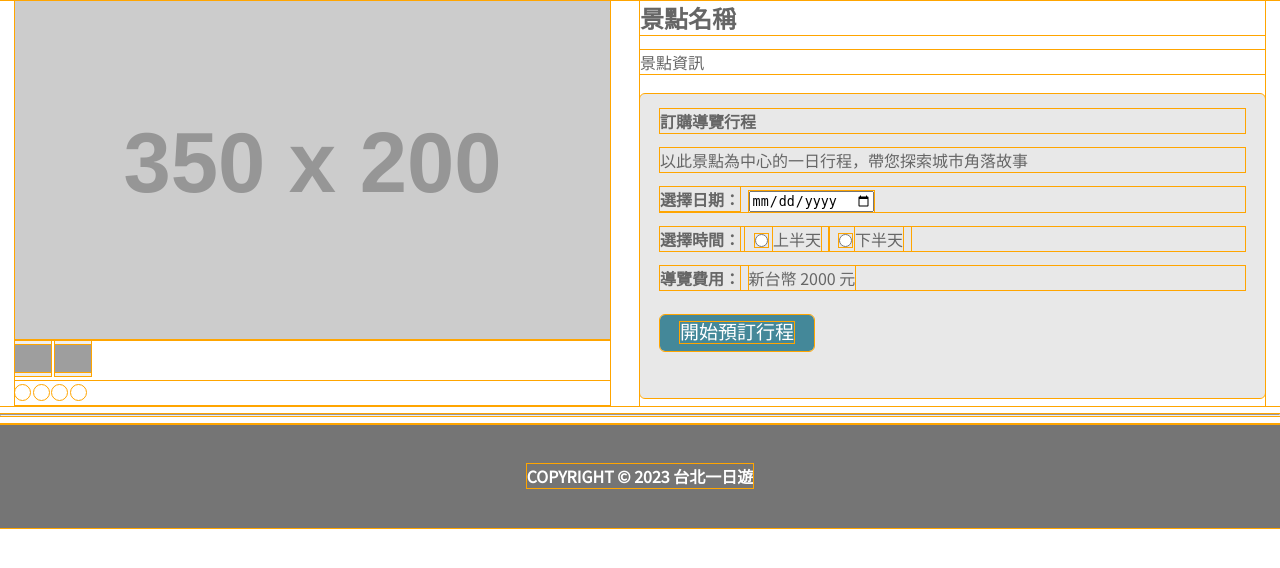
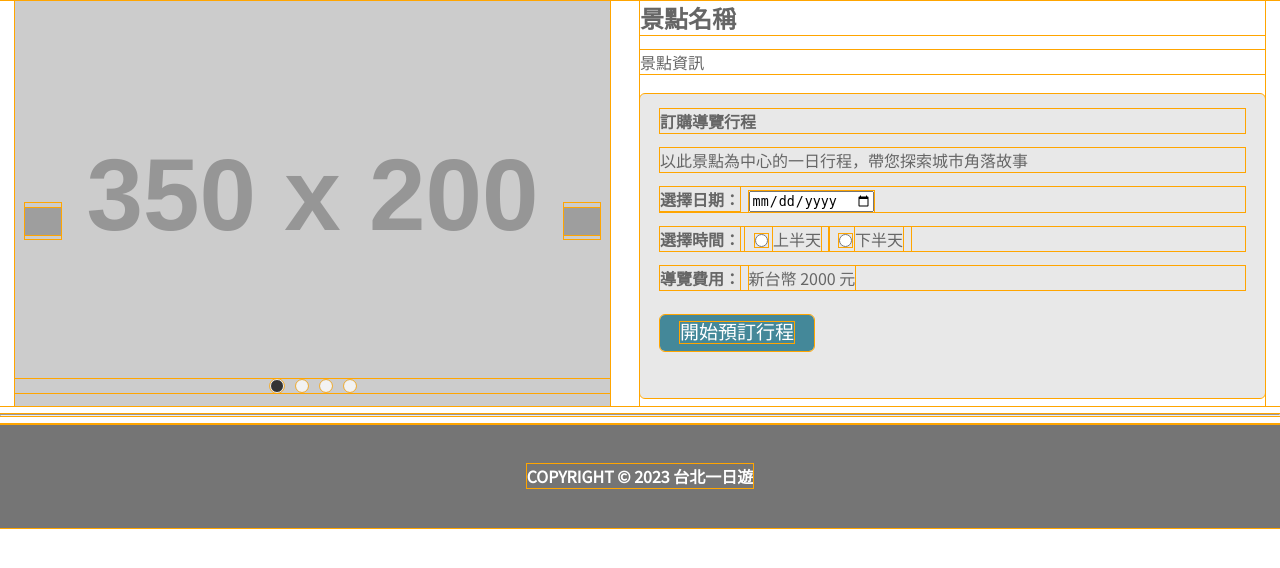
Before and after one commit to jingxcc/taipei-day-trip, a Flask app: page /attraction/1 in a window 1280 px wide. Shown: the part 64-632 px from the top of the page. Run offline with Flask 3, Linux system fonts and the light colour scheme; grey boxes labelled with a size stand in for pictures from a placeholder-image service; style sheets or scripts are compiled from the project's sources; some libraries are stand-ins or nearby versions; grey boxes are pictures that could not be loaded.

Commit message:
feat: carousel style, dots, and layout

```diff
--- a/app/static/scss/_main_attraction.scss
+++ b/app/static/scss/_main_attraction.scss
@@ -4,38 +4,79 @@
   display: flex;
 }
 .attraction__carousel {
-  flex-grow: 1;
+  flex: auto;
   height: 406px;
+
+  position: relative;
+}
+
+.carousel__image-block {
+  height: 100%;
+  height: 100%;
+  display: flex;
+  justify-content: center;
+  align-items: center;
 }
 
 .carousel__images {
   display: none;
+
+  width: 100%;
+  height: 100%;
+  object-fit: cover;
+  object-position: 50% 50%;
 }
 
 .carousel__btn {
   width: 36px;
   height: 36px;
+
+  background-color: transparent;
 }
 
 .carousel__prev-btn {
+  position: absolute;
+  left: 10px;
+  top: 50%;
 }
 
 .carousel__next-btn {
+  position: absolute;
+  right: 10px;
+  top: 50%;
 }
 
+.carousel__dot-list {
+  position: absolute;
+  bottom: 13px;
+  left: 0;
+  right: 0;
+  margin-left: auto;
+  margin-right: auto;
+
+  display: flex;
+  justify-content: center;
+  align-items: center;
+}
 .carousel__dot {
+  box-sizing: content-box;
+
+  height: 12px;
+  width: 12px;
+  border-radius: 50%;
+  margin: 0px 6px;
+
+  opacity: 0.75;
   background-color: white;
-  height: 15px;
-  width: 15px;
-  border-radius: 50%;
 
-  .active {
-    background-color: $gray-70;
+  &.active {
+    background-color: black;
+    border: 1px solid white;
   }
 }
 
 .attraction__profile {
-  width: 50%;
+  min-width: 50%;
   display: flex;
   flex-direction: column;
   margin-left: 30px;
--- a/app/templates/attraction.html
+++ b/app/templates/attraction.html
@@ -27,22 +27,16 @@
             src="https://fakeimg.pl/350x200/?text=Hello1"
             alt=""
           />
-        </div>
-        <div class="carousel__image-block">
           <img
             class="carousel__images"
             src="https://fakeimg.pl/350x200/?text=Hello2"
             alt=""
           />
-        </div>
-        <div class="carousel__image-block">
           <img
             class="carousel__images"
             src="https://fakeimg.pl/350x200/?text=Hello3"
             alt=""
           />
-        </div>
-        <div class="carousel__image-block">
           <img
             class="carousel__images"
             src="https://fakeimg.pl/350x200/?text=Hello4"
@@ -67,7 +61,7 @@
             alt="next image button"
           />
         </button>
-        <div>
+        <div class="carousel__dot-list">
           <button class="carousel__dot"></button>
           <button class="carousel__dot"></button>
           <button class="carousel__dot"></button>
```
